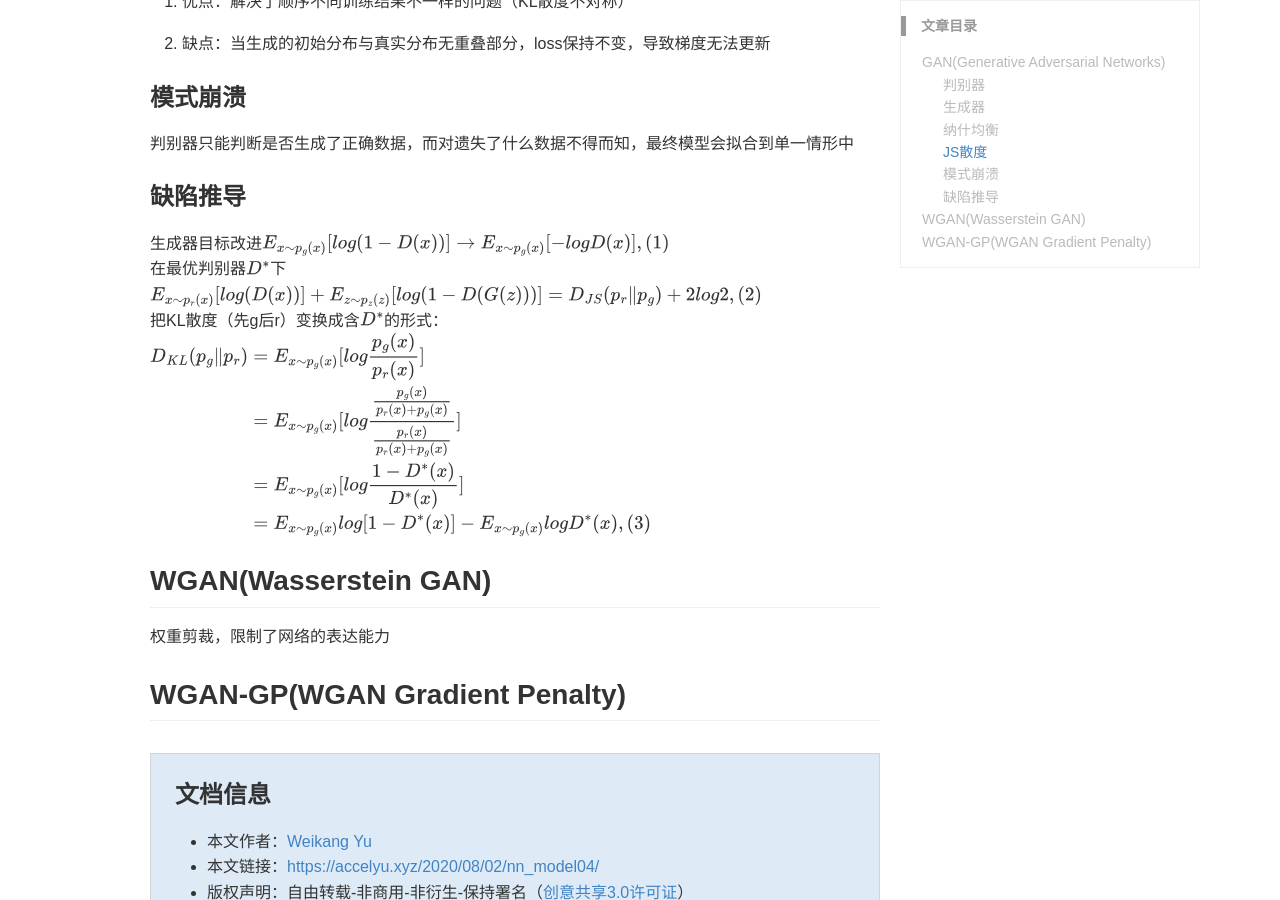
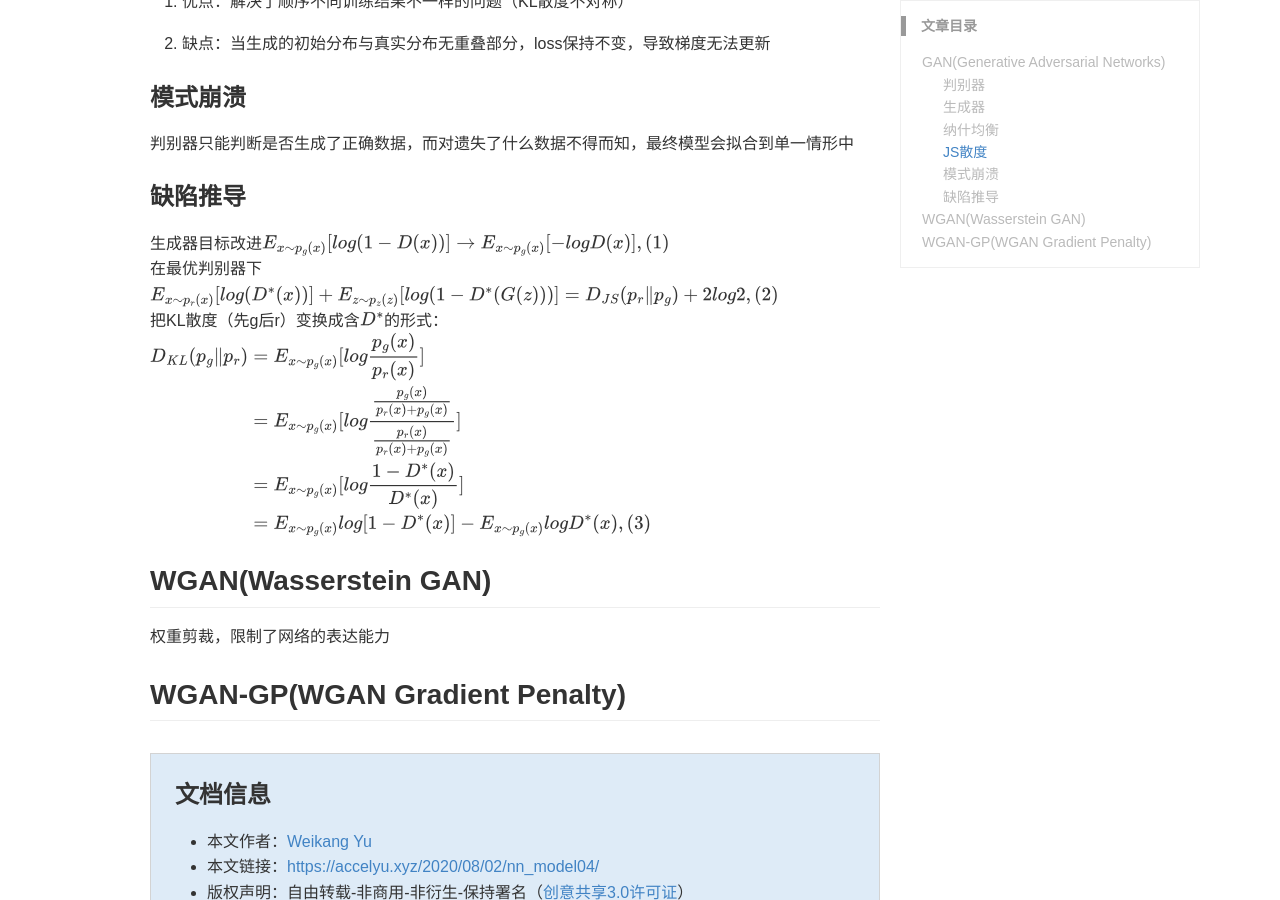
Before and after one commit to AccelYu/AccelYu.github.io, a Jekyll site: the page built from _posts/2020-08-02-nn_model04.md, in a window 1280 px wide and 900 px high, scrolled down 1248 px. Built offline with Jekyll 4.4.1, drawn with Linux system fonts in a browser that asks for light colours; some web fonts are replaced; comment, search, counter and statistics services are not loaded; a style sheet for code colours, icons or effects is not loaded; some of the changed text lies outside the part shown.

Commit message:
Update 2020-08-02-nn_model04.md

```diff
--- a/_posts/2020-08-02-nn_model04.md
+++ b/_posts/2020-08-02-nn_model04.md
@@ -48,8 +48,8 @@ $$\begin{align}D_{JS}(p_r \Vert p_g)
 
 ### 缺陷推导
 生成器目标改进$E_{x\sim p_g(x)}[log(1-D(x))] \to E_{x\sim p_g(x)}[-logD(x)],(1)$
-在最优判别器$D^* $下$E_{x\sim p_r(x)}[log(D(x))] + E_{z\sim p_z(z)}[log(1-D(G(z)))]=D_{JS}(p_r \Vert p_g)+2log2,(2)$
-把KL散度（先g后r）变换成含$ D^* $的形式：
+在最优判别器下$E_{x\sim p_r(x)}[log(D^\ast (x))] + E_{z\sim p_z(z)}[log(1-D^\ast (G(z)))]=D_{JS}(p_r \Vert p_g)+2log2,(2)$
+把KL散度（先g后r）变换成含$ D^\ast$的形式：
 $$\begin{align}D_{KL}(p_g \Vert p_r)
 &=E_{x\sim p_g(x)}[log\frac{p_g(x)}{p_r(x)}]\\\
 &=E_{x\sim p_g(x)}[log\frac{\frac{p_g(x)}{p_r(x)+p_g(x)}}{\frac{p_r(x)}{p_r(x)+p_g(x)}}]\\\
```
